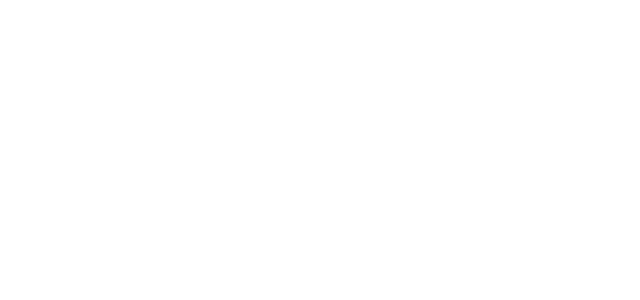
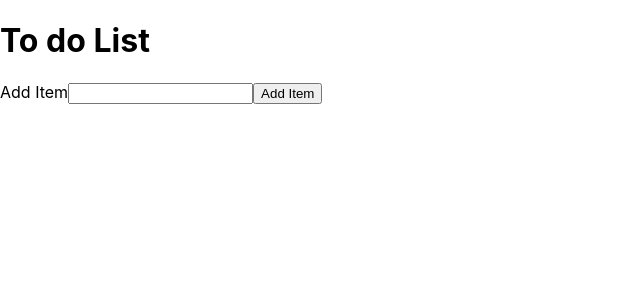
Before and after one commit to DashlinS/react-simple-todo, a React (Create React App) app: page / in a window 1280 px wide. Shown: the top 300 px of the page, without its empty margins (0-640 px from the left). Built offline with nearby package versions, Linux system fonts and the light colour scheme.

Commit message:
added several components and fixed errors, currently working as intended

```diff
--- a/package.json
+++ b/package.json
@@ -8,6 +8,7 @@
     "@testing-library/user-event": "^13.5.0",
     "react": "^18.2.0",
     "react-dom": "^18.2.0",
+    "react-icons": "^4.10.1",
     "react-scripts": "5.0.1",
     "web-vitals": "^2.1.4"
   },
--- a/src/App.js
+++ b/src/App.js
@@ -1,10 +1,35 @@
+import React, { useState } from 'react';
+import Header from './component/Header';
+import TodoList from './component/TodoList';
+import Input from './component/Input';
+import Button from './component/Button';
 
 function App() {
+  const [inputValue, setInputValue] = useState('');
+  const [todoList, setTodoList] = useState([]);
+
   return (
-    <div className="App">
-      <header className="App-header">
-      </header>
-    </div>
+    <>
+      <div className="container">
+        <Header />
+        <form>
+          <label htmlFor="toDoList">Add Item</label>
+          <Input
+            value={inputValue}
+            handleOnChange={(e) => setInputValue(e.target.value)}
+          />
+          <Button
+            todoList={todoList}
+            setTodoList={setTodoList}
+            value={inputValue}
+            setValue={setInputValue}
+          />
+        </form>
+        <ul>
+          <TodoList currTodoList={todoList} setTodoList={setTodoList} />
+        </ul>
+      </div>
+    </>
   );
 }
 
--- a/src/component/Button.jsx
+++ b/src/component/Button.jsx
@@ -1,13 +1,11 @@
-import React from 'react'
-
-function Button({todoList, inputValue, setTodoList, setInputValue}) {
+function Button({todoList, setTodoList, value, setValue}) {
   return (
   <button
     onClick={(e) => {
       e.preventDefault();
-        todoList.push(inputValue);
+      todoList.push(value);
       setTodoList(todoList);
-        setInputValue('');
+      setValue('');
     }}
   >
     Add Item
--- a/src/component/TodoItem.jsx
+++ b/src/component/TodoItem.jsx
@@ -1,7 +1,5 @@
-import { BsFillTrashFill } from "react-icons/bs"
-import TodoList from "./TodoList";
-
-function TodoItem({listItem, index, updateList, listItems}){
+function TodoItem({listItem, index, todoList, listItems}){
+              console.log(todoList)
   return (
     <>
       <li onDoubleClick={(e) => {
@@ -13,11 +11,6 @@
         }}
         >
           {listItem}
-          <BsFillTrashFill onClick={() => {
-            updateList(
-              TodoList.filter((li, num) => index !== num)
-            );
-          }}/>
       </li>
     </>
   )
--- a/src/component/TodoList.jsx
+++ b/src/component/TodoList.jsx
@@ -1,16 +1,24 @@
 import TodoItem from "./TodoItem"
+import { BsFillTrashFill } from "react-icons/bs"
 import { v4 as uuidv4 } from 'uuid';
 
-function TodoList({todoList}){
+function TodoList({currTodoList, setTodoList}){
   return (
       <div>
-      {todoList.map((listItem) => {
+        {currTodoList.map((listItem, index) => {
           listItem = listItem
             .slice(listItem[0], 1)
             .toUpperCase()
             .concat(listItem.slice(1));
           return (
-          <TodoItem key={uuidv4()} listItem={listItem} index={} updateList={}/>
+            <>
+              <TodoItem key={uuidv4()} listItem={listItem} index={index} />
+              <BsFillTrashFill onClick={() => {
+                setTodoList(
+                  currTodoList.filter((li, num) => index !== num)
+                );
+              }}/>
+            </>
           )
         })}
       </div>
--- a/src/index.js
+++ b/src/index.js
@@ -3,6 +3,7 @@
 import './index.css';
 import App from './App';
 import reportWebVitals from './reportWebVitals';
+
 
 const root = ReactDOM.createRoot(document.getElementById('root'));
 root.render(
```
Also changed, not shown: 1 other file (tests, documents, lock files or other folders). Lines whose indentation alone changed are shown as unchanged.
